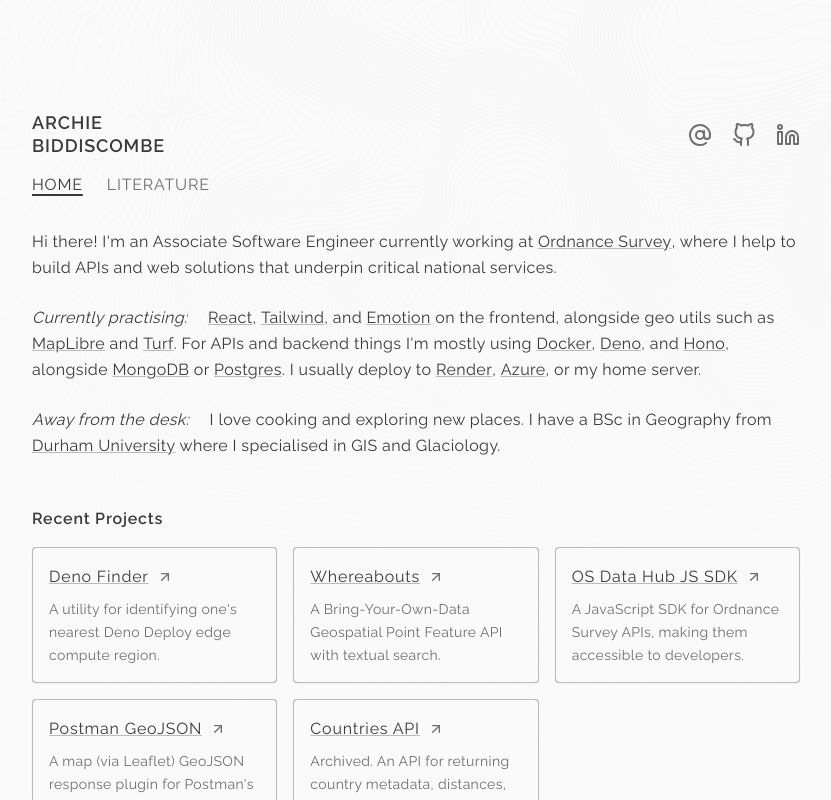
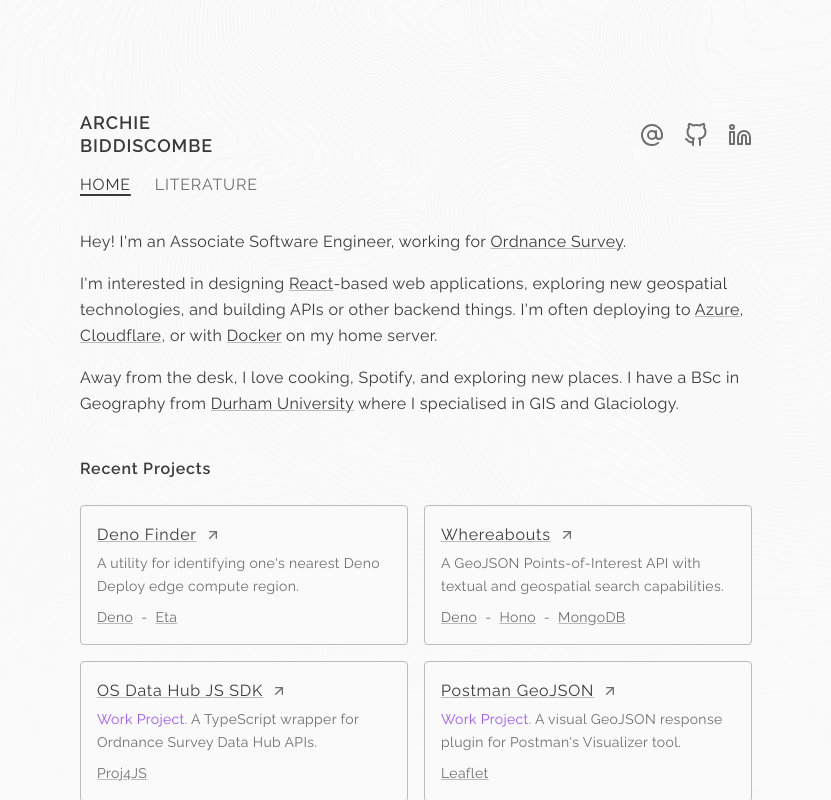
Before and after one commit to abiddiscombe/abiddiscombe-dev, a Next.js app: page / in a window 1280 px wide. Shown: the top 800 px of the page, without its empty margins (224-1055 px from the left). Built offline with nearby package versions, Linux system fonts and the light colour scheme.

Commit message:
feat: new homepage copy and sitewide styling

```diff
--- a/src/app/layout.tsx
+++ b/src/app/layout.tsx
@@ -31,7 +31,7 @@
         <Header />
         <Navigation />
         <main className='px-8'>
-          <div className='mx-auto max-w-3xl'>{p.children}</div>
+          <div className='mx-auto max-w-2xl'>{p.children}</div>
         </main>
         <Footer />
       </body>
--- a/src/app/literature/page.tsx
+++ b/src/app/literature/page.tsx
@@ -107,16 +107,14 @@
 
 function LiteratureCard(p: LiteratureCardProps) {
   return (
-    <div className='mb-4 p-[1px] shadow-sm hover:shadow rounded bg-fontLightest-light dark:bg-fontLightest-dark hover:bg-gradient-to-tr from-[#E55D87] to-[#5FC3E4]'>
-      <article className='p-4 bg-back-light dark:bg-back-dark rounded'>
+    <article className='mb-4 p-4 bg-back-light dark:bg-back-dark rounded border border-fontLightest-light dark:border-fontLightest-dark hover:border-fontLighter-light hover:dark:border-fontLighter-dark'>
       <Typography variant='h3'>
-          <ExternalLink href={p.href} message={p.title} />
+        <ExternalLink href={p.href} message={p.title} useArrow={true} />
       </Typography>
       <p className='text-sm text-fontLighter-light dark:text-fontLighter-dark'>
         {p.author}
         {p.date && ` (${p.date})`}. {p.format && <i>{p.format}.</i>}
       </p>
     </article>
-    </div>
   );
 }
--- a/src/app/page.tsx
+++ b/src/app/page.tsx
@@ -1,94 +1,37 @@
+import { projects } from '@/data/projects';
 import { Typography } from '@/components/Typography';
 import { ExternalLink } from '@/components/ExternalLink';
 
 export default function Home() {
-  const projects = [
-    {
-      name: 'Deno Finder',
-      href: 'https://finder.deno.dev',
-      summary: <>A utility for identifying one&apos;s nearest Deno Deploy edge compute region.</>,
-    },
-    {
-      name: 'Whereabouts',
-      href: 'https://github.com/abiddiscombe/whereabouts',
-      summary: <>A Bring-Your-Own-Data Geospatial Point Feature API with textual search.</>,
-    },
-    {
-      name: 'OS Data Hub JS SDK',
-      href: 'https://github.com/OrdnanceSurvey/osdatahub-js',
-      summary: (
-        <>A JavaScript SDK for Ordnance Survey APIs, making them accessible to developers.</>
-      ),
-    },
-    {
-      name: 'Postman GeoJSON',
-      href: 'https://github.com/OrdnanceSurvey/PostmanGeoJSON',
-      summary: <>A map (via Leaflet) GeoJSON response plugin for Postman&apos;s Visualizer tool.</>,
-    },
-    {
-      name: 'Countries API',
-      href: 'https://github.com/abiddiscombe/countries',
-      summary: <>Archived. An API for returning country metadata, distances, and geometry.</>,
-    },
-  ];
-
   return (
     <>
       <Typography variant='body'>
-        Hi there! I&apos;m an Associate Software Engineer currently working at{' '}
-        <ExternalLink
-          href='https://www.ordnancesurvey.co.uk'
-          message='Ordnance Survey'
-          noArrow={true}
-        />
-        , where I help to build APIs and web solutions that underpin critical national services.
+        Hey! I&apos;m an Associate Software Engineer, working for{' '}
+        <ExternalLink href='https://www.os.uk' message='Ordnance Survey' />.
       </Typography>
 
       <Typography variant='body'>
-        <em className='pr-4'>Currently practising:</em>{' '}
-        <ExternalLink href='https://react.dev' message='React' noArrow={true} />,{' '}
-        <ExternalLink href='https://tailwindcss.com/' message='Tailwind' noArrow={true} />, and{' '}
-        <ExternalLink
-          href='https://emotion.sh/docs/introduction'
-          message='Emotion'
-          noArrow={true}
-        />{' '}
-        on the frontend, alongside geo utils such as{' '}
-        <ExternalLink
-          href='https://maplibre.org/maplibre-gl-js/docs/'
-          message='MapLibre'
-          noArrow={true}
-        />{' '}
-        and <ExternalLink href='https://turfjs.org/' message='Turf' noArrow={true} />. For APIs and
-        backend things I&apos;m mostly using{' '}
-        <ExternalLink
-          href='https://hub.docker.com/u/abiddiscombe'
-          message='Docker'
-          noArrow={true}
-        />
-        , <ExternalLink href='https://deno.com' message='Deno' noArrow={true} />, and{' '}
-        <ExternalLink href='https://hono.dev' message='Hono' noArrow={true} />, alongside{' '}
-        <ExternalLink href='https://mongodb.com' message='MongoDB' noArrow={true} /> or{' '}
-        <ExternalLink href='https://postgresql.org' message='Postgres' noArrow={true} />. I usually
-        deploy to <ExternalLink href='https://www.render.com' message='Render' noArrow={true} />,{' '}
-        <ExternalLink href='https://azure.microsoft.com' message='Azure' noArrow={true} />, or my
-        home server.
+        I&apos;m interested in designing <ExternalLink href='https://react.dev' message='React' />
+        -based web applications, exploring new geospatial technologies, and building APIs or other
+        backend things. I&apos;m often deploying to{' '}
+        <ExternalLink href='https://azure.com' message='Azure' />,{' '}
+        <ExternalLink href='https://cloudflare.com' message='Cloudflare' />, or with{' '}
+        <ExternalLink href='https://docker.com' message='Docker' /> on my home server.
       </Typography>
 
       <Typography variant='body'>
-        <em className='pr-4'>Away from the desk:</em> I love cooking and exploring new places. I
-        have a BSc in Geography from{' '}
+        Away from the desk, I love cooking, Spotify, and exploring new places. I have a BSc in
+        Geography from{' '}
         <ExternalLink
           href='https://www.durham.ac.uk/departments/academic/geography/'
           message='Durham University'
-          noArrow={true}
         />{' '}
         where I specialised in GIS and Glaciology.
       </Typography>
 
       <Typography variant='h2'>Recent Projects</Typography>
 
-      <div className='grid gap-4 grid-cols-1 sm:grid-cols-3'>
+      <div className='grid gap-4 grid-cols-1 sm:grid-cols-2'>
         {projects.map((project) => (
           <ProjectCard key={project.href} {...project} />
         ))}
@@ -101,19 +44,35 @@
   href: string;
   name: string;
   summary: React.ReactNode;
+  isArchived: boolean;
+  isWorkProject: boolean;
+  tags: {
+    href: string;
+    name: string;
+  }[];
 }
 
 function ProjectCard(p: ProjectCardProps) {
   return (
-    <div className='p-[1px] shadow-sm hover:shadow rounded bg-fontLightest-light dark:bg-fontLightest-dark hover:bg-gradient-to-tr from-[#E55D87] to-[#5FC3E4]'>
-      <article className='p-4 bg-back-light dark:bg-back-dark rounded'>
-        <Typography variant='h3'>
-          <ExternalLink href={p.href} message={p.name} />
-        </Typography>
-        <p className='mt-2 tracking-wide leading-relaxed text-sm text-fontLighter-light dark:text-fontLighter-dark'>
-          {p.summary}
-        </p>
-      </article>
-    </div>
+    <article className='p-4 bg-back-light dark:bg-back-dark rounded border border-fontLightest-light dark:border-fontLightest-dark hover:border-fontLighter-light hover:dark:border-fontLighter-dark'>
+      <Typography variant='h3'>
+        <ExternalLink href={p.href} message={p.name} useArrow={true} />
+      </Typography>
+      <Typography variant='small'>
+        {p.isArchived && <span className='text-amber-light dark:text-amber-dark'>Archived. </span>}
+        {p.isWorkProject && (
+          <span className='text-purple-light dark:text-purple-dark'>Work Project. </span>
+        )}
+        {p.summary}
+      </Typography>
+      <div className='mt-2 flex flex-wrap gap-2'>
+        {p.tags.map((tag, i) => (
+          <Typography variant='small' key={tag.href}>
+            <ExternalLink href={tag.href} message={`${tag.name}`} />
+            {i !== p.tags.length - 1 && <span className='ml-2'>-</span>}
+          </Typography>
+        ))}
+      </div>
+    </article>
   );
 }
--- a/src/components/ExternalLink.tsx
+++ b/src/components/ExternalLink.tsx
@@ -1,7 +1,7 @@
 interface ExternalLinkProps {
   href: string;
   message: string;
-  noArrow?: boolean;
+  useArrow?: boolean;
 }
 
 export function ExternalLink(p: ExternalLinkProps) {
@@ -10,10 +10,10 @@
       href={p.href}
       target='_blank'
       aria-label={`${p.message} (Opens in a New Tab)`}
-      className='inline-flex items-center duration-200 underline underline-offset-3 decoration-fontLightest-light dark:decoration-fontLightest-dark hover:decoration-font-light hover:text-font-light hover:dark:decoration-font-dark hover:dark:text-font-dark'
+      className={`${p.useArrow && 'inline-flex items-center'} duration-200 underline underline-offset-3 decoration-fontLightest-light dark:decoration-fontLightest-dark hover:decoration-font-light hover:text-font-light hover:dark:decoration-font-dark hover:dark:text-font-dark`}
     >
-      <span className={`${!p.noArrow && 'mr-1 hover:mr-2 duration-200'}`}>{p.message}</span>
-      {!p.noArrow && <ProjectLinkIcon />}
+      <span className={`${p.useArrow && 'mr-1 hover:mr-2 duration-200'}`}>{p.message}</span>
+      {p.useArrow && <ProjectLinkIcon />}
     </a>
   );
 }
--- a/src/components/Typography.tsx
+++ b/src/components/Typography.tsx
@@ -13,17 +13,17 @@
       );
 
     case 'h2':
-      return <h2 className='pt-6 pb-4 tracking-wider font-semibold'>{p.children}</h2>;
+      return <h2 className='py-6 tracking-wider font-semibold'>{p.children}</h2>;
 
     case 'h3':
-      return <h3 className='tracking-wider leading-relaxed font-normal'>{p.children}</h3>;
+      return <h3 className='pb-1 tracking-wider leading-relaxed font-normal'>{p.children}</h3>;
 
     case 'body':
-      return <p className='pb-6 tracking-wide leading-relaxed font-normal'>{p.children}</p>;
+      return <p className='pb-4 tracking-wide leading-relaxed font-normal'>{p.children}</p>;
 
-    case 'bodyLesser':
+    case 'small':
       return (
-        <p className='tracking-wide leading-relaxed font-normal text-fontLighter-light dark:text-fontLighter-dark'>
+        <p className='tracking-wide text-sm leading-relaxed font-normal text-fontLighter-light dark:text-fontLighter-dark'>
           {p.children}
         </p>
       );
--- a/src/components/blocks/Footer.tsx
+++ b/src/components/blocks/Footer.tsx
@@ -1,7 +1,7 @@
 export function Footer() {
   return (
     <footer className='px-8'>
-      <div className='mx-auto max-w-3xl pt-12 pb-8'>
+      <div className='mx-auto max-w-2xl pt-12 pb-8'>
         <small className='text-fontLighter-light dark:text-fontLighter-dark'>
           &copy; Archie Biddiscombe
         </small>
--- a/src/components/blocks/Header.tsx
+++ b/src/components/blocks/Header.tsx
@@ -4,7 +4,7 @@
 export function Header() {
   return (
     <header className='px-8 pt-10 md:pt-24 xl:pt-28 pb-2'>
-      <div className='mx-auto max-w-3xl flex items-center justify-between'>
+      <div className='mx-auto max-w-2xl flex items-center justify-between'>
         <Typography variant='h1'>
           Archie
           <br />
--- a/src/components/blocks/Navigation.tsx
+++ b/src/components/blocks/Navigation.tsx
@@ -16,7 +16,7 @@
   ];
   return (
     <nav className='px-8 pt-2 pb-8'>
-      <div className='mx-auto max-w-3xl'>
+      <div className='mx-auto max-w-2xl'>
         <ul className='flex gap-6 items-center'>
           {linkItems.map((linkItem) => (
             <li key={linkItem.href}>
--- a/tailwind.config.ts
+++ b/tailwind.config.ts
@@ -12,6 +12,14 @@
       sans: ["Raleway", "sans-serif"],
     },
     colors: {
+      purple: {
+        dark: "rgb(157, 87, 244)",
+        light: "rgb(157, 87, 244)",
+      },
+      amber: {
+        dark: "rgb(246, 133, 17)",
+        light: "rgb(228, 111, 0)",
+      },
       back: {
         dark: "#1a1a1a",
         light: "#fafafa",
```
Lines whose indentation alone changed are shown as unchanged.
